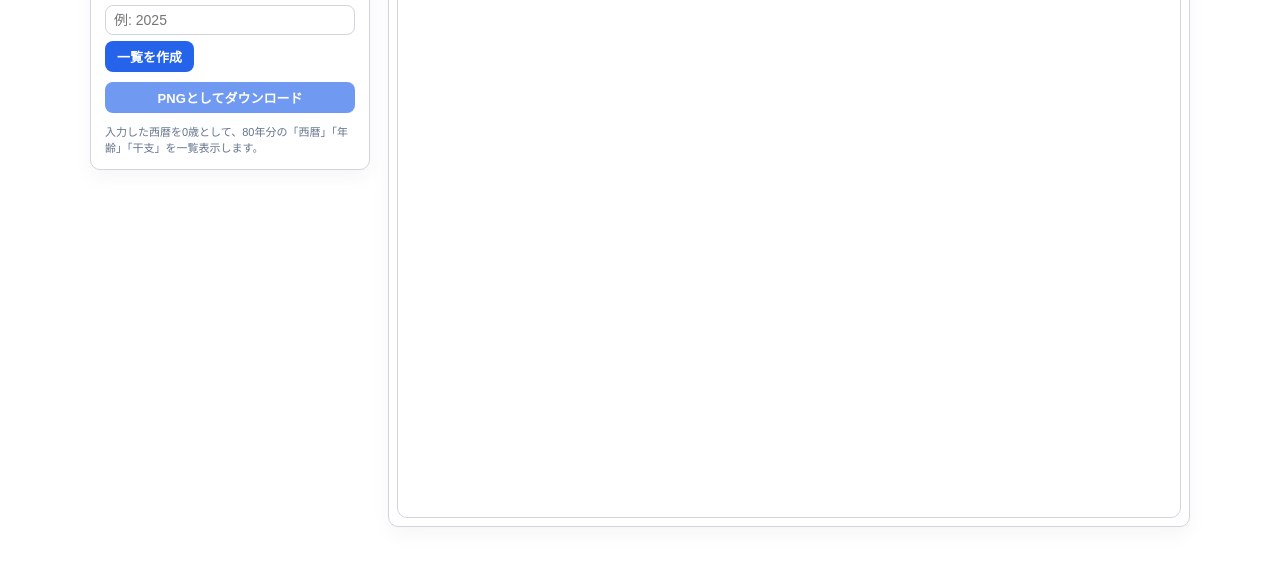
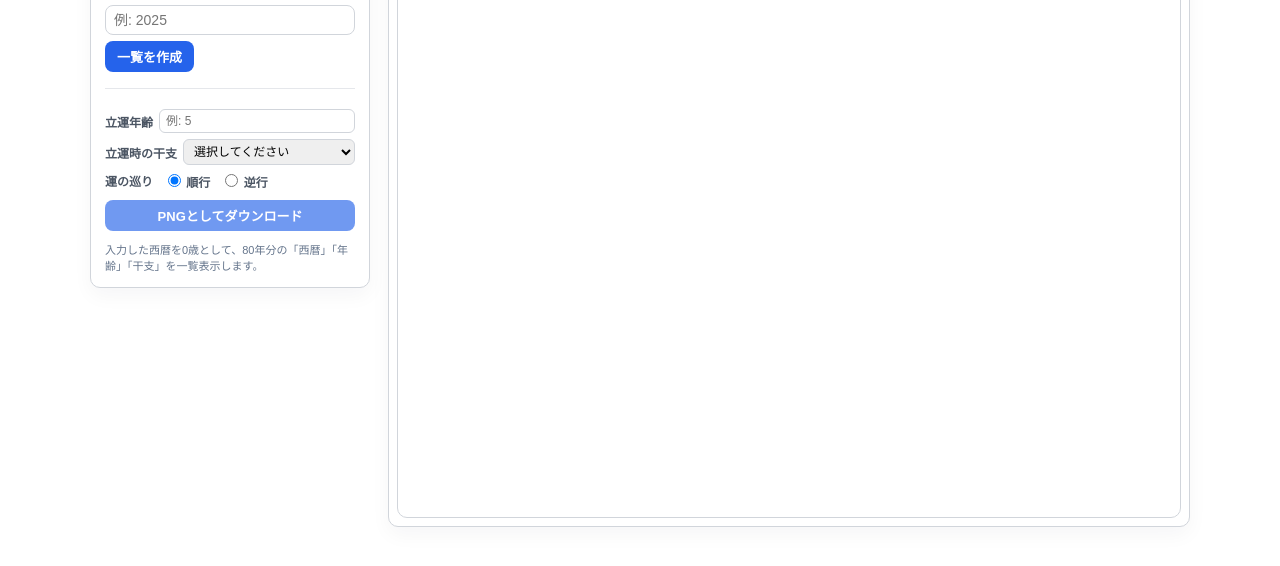
Before and after one commit to fuchio1978/80nenn, a plain HTML site: page index.html in a window 1280 px wide. Shown: the part 196-762 px from the top of the page. Drawn offline with nearby package versions, Linux system fonts and the light colour scheme.

Commit message:
increase SIZE

```diff
--- a/index.html
+++ b/index.html
@@ -23,6 +23,110 @@
             />
             <button type="submit">一覧を作成</button>
           </div>
+
+          <hr class="section-separator" />
+
+          <div class="daiun-group">
+            <div class="daiun-row">
+              <label for="daiunStartAge">立運年齢</label>
+              <input
+                type="number"
+                id="daiunStartAge"
+                name="daiunStartAge"
+                min="0"
+                max="79"
+                placeholder="例: 5"
+              />
+            </div>
+
+            <div class="daiun-row">
+              <label for="daiunStartEto">立運時の干支</label>
+              <select id="daiunStartEto" name="daiunStartEto">
+                <option value="">選択してください</option>
+                <option value="甲子">甲子</option>
+                <option value="乙丑">乙丑</option>
+                <option value="丙寅">丙寅</option>
+                <option value="丁卯">丁卯</option>
+                <option value="戊辰">戊辰</option>
+                <option value="己巳">己巳</option>
+                <option value="庚午">庚午</option>
+                <option value="辛未">辛未</option>
+                <option value="壬申">壬申</option>
+                <option value="癸酉">癸酉</option>
+                <option value="甲戌">甲戌</option>
+                <option value="乙亥">乙亥</option>
+                <option value="丙子">丙子</option>
+                <option value="丁丑">丁丑</option>
+                <option value="戊寅">戊寅</option>
+                <option value="己卯">己卯</option>
+                <option value="庚辰">庚辰</option>
+                <option value="辛巳">辛巳</option>
+                <option value="壬午">壬午</option>
+                <option value="癸未">癸未</option>
+                <option value="甲申">甲申</option>
+                <option value="乙酉">乙酉</option>
+                <option value="丙戌">丙戌</option>
+                <option value="丁亥">丁亥</option>
+                <option value="戊子">戊子</option>
+                <option value="己丑">己丑</option>
+                <option value="庚寅">庚寅</option>
+                <option value="辛卯">辛卯</option>
+                <option value="壬辰">壬辰</option>
+                <option value="癸巳">癸巳</option>
+                <option value="甲午">甲午</option>
+                <option value="乙未">乙未</option>
+                <option value="丙申">丙申</option>
+                <option value="丁酉">丁酉</option>
+                <option value="戊戌">戊戌</option>
+                <option value="己亥">己亥</option>
+                <option value="庚子">庚子</option>
+                <option value="辛丑">辛丑</option>
+                <option value="壬寅">壬寅</option>
+                <option value="癸卯">癸卯</option>
+                <option value="甲辰">甲辰</option>
+                <option value="乙巳">乙巳</option>
+                <option value="丙午">丙午</option>
+                <option value="丁未">丁未</option>
+                <option value="戊申">戊申</option>
+                <option value="己酉">己酉</option>
+                <option value="庚戌">庚戌</option>
+                <option value="辛亥">辛亥</option>
+                <option value="壬子">壬子</option>
+                <option value="癸丑">癸丑</option>
+                <option value="甲寅">甲寅</option>
+                <option value="乙卯">乙卯</option>
+                <option value="丙辰">丙辰</option>
+                <option value="丁巳">丁巳</option>
+                <option value="戊午">戊午</option>
+                <option value="己未">己未</option>
+                <option value="庚申">庚申</option>
+                <option value="辛酉">辛酉</option>
+                <option value="壬戌">壬戌</option>
+                <option value="癸亥">癸亥</option>
+              </select>
+            </div>
+
+            <div class="daiun-row daiun-direction">
+              <span class="daiun-direction__label">運の巡り</span>
+              <label>
+                <input
+                  type="radio"
+                  name="daiunDirection"
+                  value="forward"
+                  checked
+                />
+                順行
+              </label>
+              <label>
+                <input
+                  type="radio"
+                  name="daiunDirection"
+                  value="backward"
+                />
+                逆行
+              </label>
+            </div>
+          </div>
         </form>
         <button id="downloadBtn" class="download" disabled>
           PNGとしてダウンロード
--- a/styles.css
+++ b/styles.css
@@ -120,6 +120,56 @@ button:not(:disabled):active { transform: translateY(1px); }
 .actions { display: flex; flex-wrap: wrap; gap: 8px; }
 
 .note { margin: 0; font-size: 11px; color: #64748b; }
+
+/* 大運入力エリア */
+.section-separator {
+  margin: 8px 0;
+  border: none;
+  border-top: 1px solid #e5e7eb;
+}
+
+.daiun-group {
+  display: grid;
+  gap: 6px;
+  margin-top: 4px;
+}
+
+.daiun-row {
+  display: flex;
+  flex-wrap: wrap;
+  align-items: center;
+  gap: 6px;
+}
+
+.daiun-row label {
+  font-size: 12px;
+  font-weight: 600;
+  color: var(--text-muted);
+}
+
+.daiun-row input[type="number"],
+.daiun-row select {
+  flex: 1 1 120px;
+  min-width: 0;
+  padding: 4px 6px;
+  border-radius: 6px;
+  border: 1px solid var(--border-color);
+  font-size: 12px;
+}
+
+.daiun-direction {
+  gap: 10px;
+}
+
+.daiun-direction__label {
+  font-size: 12px;
+  font-weight: 600;
+  color: var(--text-muted);
+}
+
+.daiun-direction input[type="radio"] {
+  margin-right: 2px;
+}
 
 .table-wrapper {
   padding: clamp(4px, 0.8vw, 8px);
```
